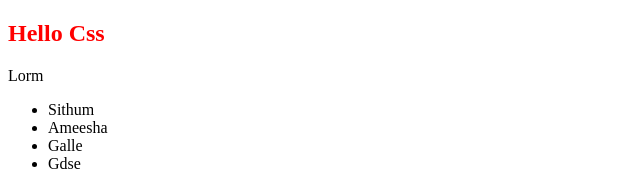
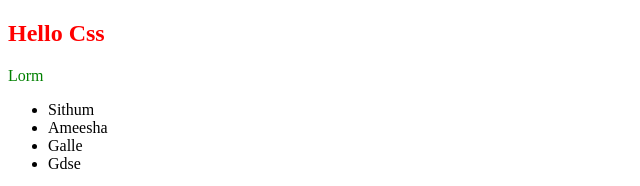
Before and after one commit to Sithumameesha/CssSample, a plain HTML site: page index.html in a window 1280 px wide. Shown: the top 186 px of the page, 0-640 px from the left. Drawn offline with Linux system fonts and the light colour scheme.

Commit message:
Add Css File

```diff
--- a/index.html
+++ b/index.html
@@ -12,11 +12,11 @@
         }
     </style>
 </head>
-<body>
+<body >
 <section>
     <!.. Inline Style>
     <h1 style="color: red">Hello Css</h1>
-    <p>
+    <p style="color: green">
         Lorm
     </p>
     <ul>
```
Also changed, not shown: Assect/Css/css.css (added).
